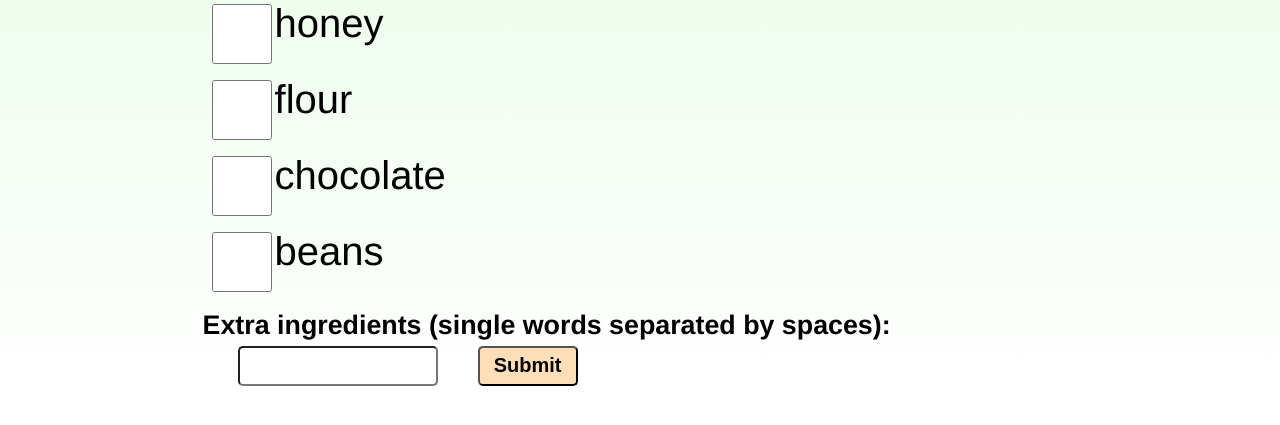
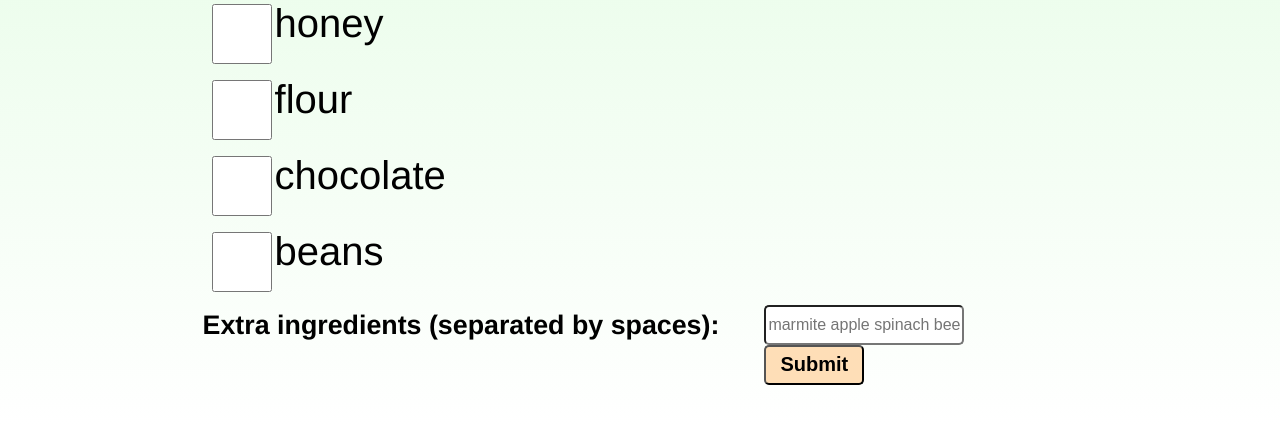
Before and after one commit to Mayden-Academy/2019-geckos-grub, a PHP site: page / in a window 1280 px wide. Shown: the part 1927-2352 px from the top of the page. Before the commit the page ends 2313 px from the top, so only its background shows below. Run offline with PHP 8.4, Linux system fonts and the light colour scheme; data comes from the database, SQL or seed files in the repository.

Commit message:
review changes including extra space at base of page

```diff
--- a/index.php
+++ b/index.php
@@ -30,9 +30,9 @@
             </div>
             <form method="post" action="recipes.php">
                 <?php echo $ingredientForm; ?>
-                <h6>Extra ingredients (single words separated by spaces): </h6>
-                <input class= "extras" type="text" name="userIngredients"/>
-                <input class = "submit" type="submit">
+                <h6>Extra ingredients (separated by spaces): </h6>
+                <input class="extras" type="text" name="userIngredients" placeholder="marmite apple spinach beetroot"/>
+                <input class="submit" type="submit">
             </form>
         </div>
     </body>
--- a/styles.css
+++ b/styles.css
@@ -99,6 +99,7 @@
     font-size: 16px;
     border-radius: 5px;
 
+
 }
 
 input.submit {
@@ -109,6 +110,7 @@
     width: 100px;
     height: 40px;
     border-radius: 5px;
+    margin-bottom: 40px;
 
 
 }
```
